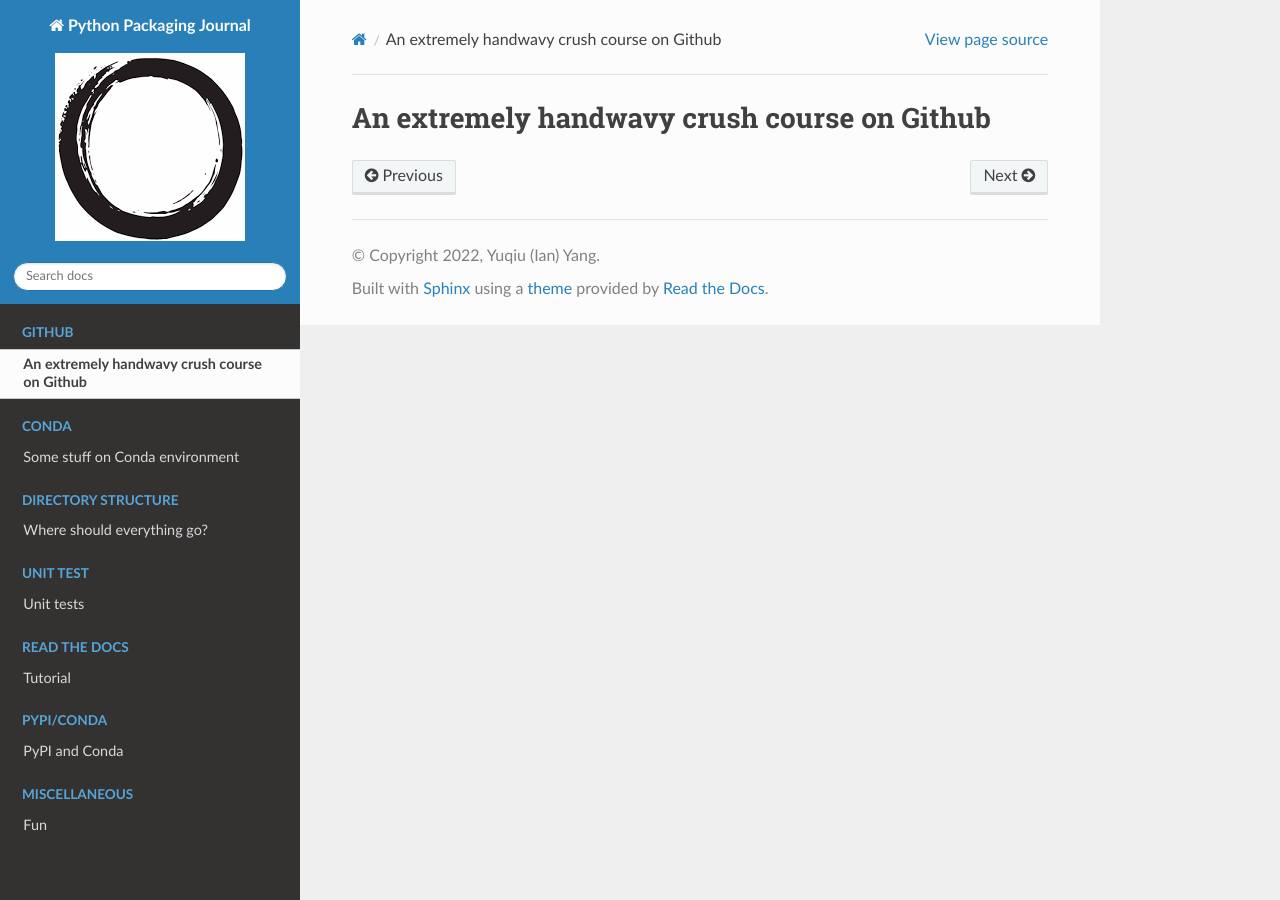
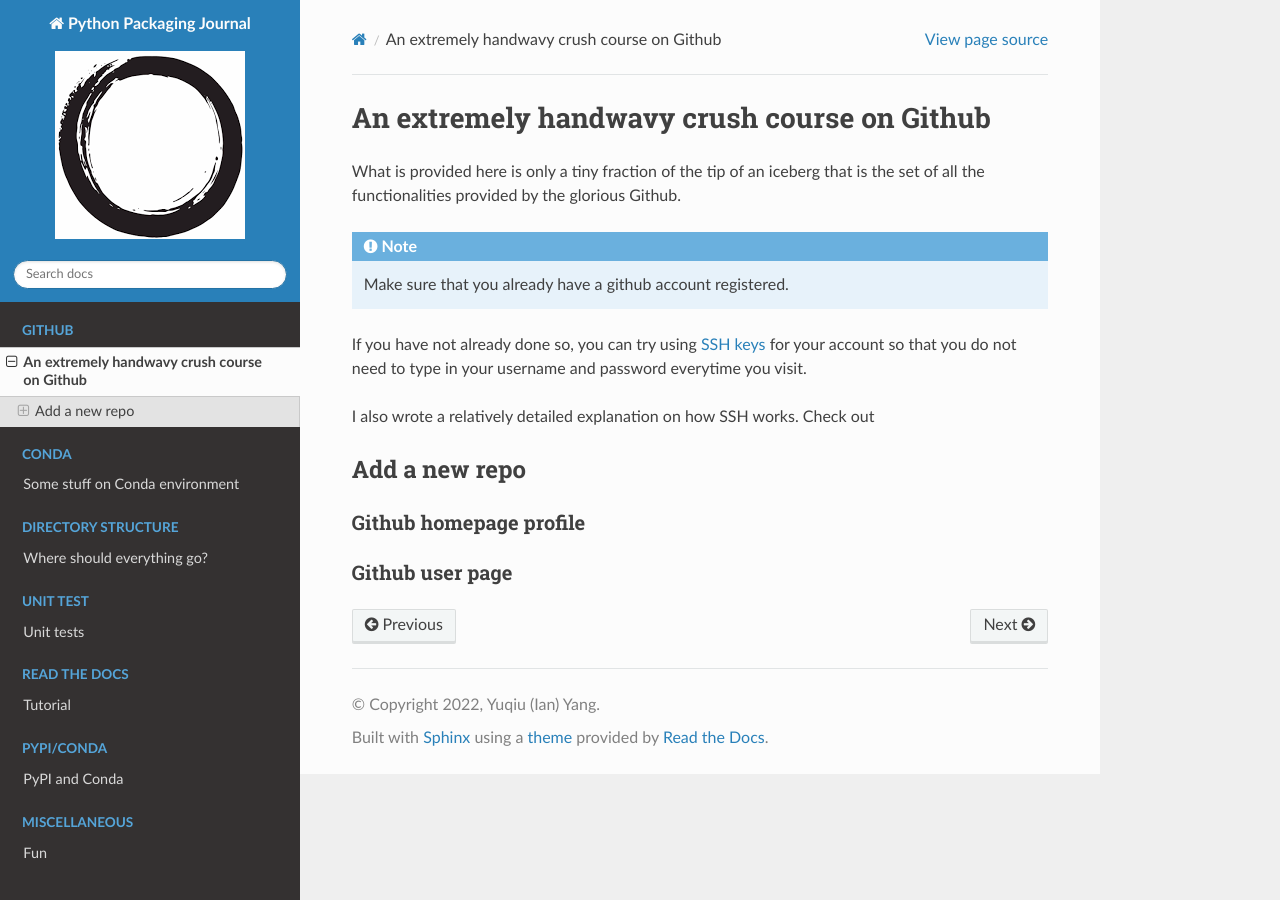
Before and after one commit to Yuqiu-Yang/Python_Packaging_Journal, a Sphinx documentation site: the page built from docs/source/github/index.rst, in a window 1280 px wide. Built offline with Sphinx 7.4.7 and the Read the Docs theme 2.0.0, drawn with Linux system fonts in a browser that asks for light colours.

Commit message:
Some more docs

```diff
--- a/docs/source/github/index.rst
+++ b/docs/source/github/index.rst
@@ -1,2 +1,25 @@
 An extremely handwavy crush course on Github
 ===================================================
+
+What is provided here is only a tiny fraction of the tip of an iceberg that is the set of
+all the functionalities provided by the glorious Github.
+
+.. note::
+    Make sure that you already have a github account registered.
+
+If you have not already done so, you can try using `SSH keys <https://docs.github.com/en/authentication/connecting-to-github-with-ssh/about-ssh>`_
+for your account so that you do not need to type in your username and password everytime you visit.
+
+I also wrote a relatively detailed explanation on how SSH works. Check out
+
+
+Add a new repo
+------------------
+
+
+
+Github homepage profile
+~~~~~~~~~~~~~~~~~~~~~~~~~~~
+
+Github user page
+~~~~~~~~~~~~~~~~~~~~~~~~~~~
```
Also changed, not shown: README.md (+1 -0 lines), docs/source/mis/index.rst (line endings or trailing spaces).
